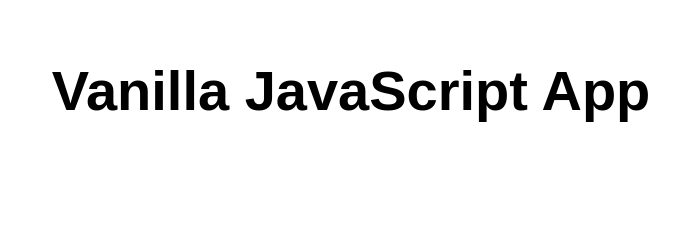
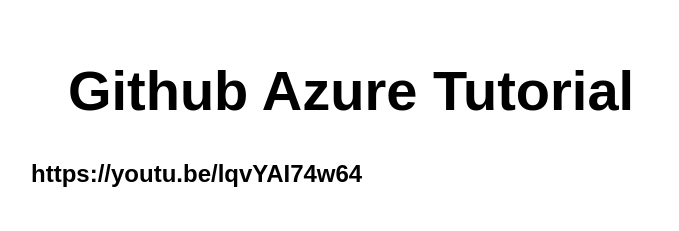
Before and after one commit to baktay/Jokes, a plain HTML site: page index.html in a window 1280 px wide. Shown: the whole page, without its empty margins (289-968 px from the left). Drawn offline with Linux system fonts and the light colour scheme.

Commit message:
Update index.html

```diff
--- a/index.html
+++ b/index.html
@@ -10,7 +10,8 @@
 
 <body>
   <main>
-    <h1>Vanilla JavaScript App</h1>
+    <h1>Github Azure Tutorial</h1>
+    <h2>https://youtu.be/lqvYAI74w64</h2>
   </main>
 </body>
 
```
